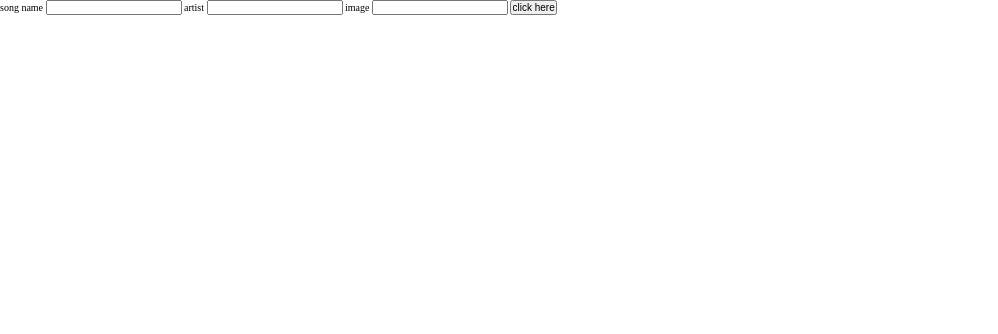
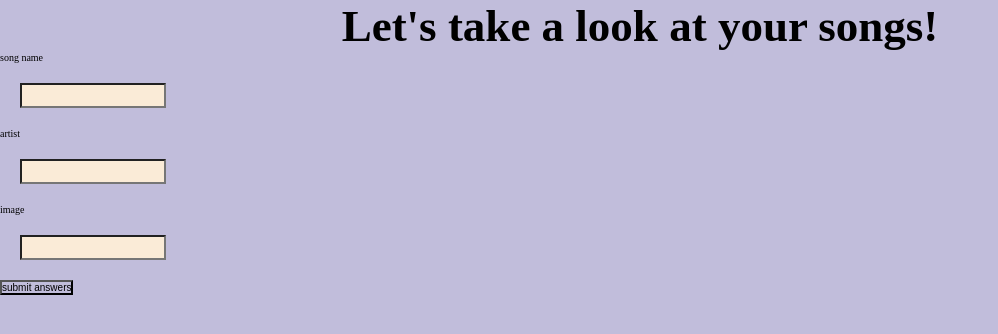
Before and after one commit to staten-island-tech/dom-manipulation-project-july1012, a plain HTML site: page index.html in a window 1280 px wide. Shown: the whole page, without its empty margins (0-998 px from the left). Drawn offline with Linux system fonts and the light colour scheme.

Commit message:
sdgvdzsesds

```diff
--- a/index.html
+++ b/index.html
@@ -7,6 +7,7 @@
     <title>album</title>
 </head>
 <body>
+    <h1 class="header">Let's take a look at your songs! </h1>
     <form id="form">
         <label for="name" >song name </label>
         <input type="text" id="name" class="textbox"/>
@@ -14,7 +15,7 @@
         <input type="text" id="artist" class="textbox"/>
         <label for="image" >image </label>
         <input type="text" id="image" class="textbox"/>
-        <input type="submit" name="submit" value="click here"/>
+        <input type="submit"  name="submit" value="submit answers"/>
     </form>
 
     <div class="page"></div>
--- a/style.css
+++ b/style.css
@@ -5,8 +5,18 @@ body,
     font-size: 10px;
     padding: 0;
     margin: 0;
+    background-color: #C1BDDB;
 }
-
+@media screen and (max-width: 900px) {
+    .card{
+        width: 40%;
+    }
+}
+@media screen and (max-width: 600px) {
+    .card{
+        width: 100%;
+    }
+}
 .box{
     width: 20rem;
     height: 20rem;
@@ -16,10 +26,11 @@ body,
     justify-content: space-evenly;
     border-radius: 30px;
     margin: 5rem;
-    background-color: rgba(240, 166, 178, 0.245);
+    background-color: #F2B7C6;
     position: relative;
     transition: 0.5s;
     box-shadow: 5px 5px 5px 1px #EB9486;
+
 }
 .box:hover {
     transform: translateY(-15px);
@@ -31,5 +42,25 @@ body,
 
 
 .page{
+    background-color: #C1BDDB;
     display: flex;
+
 }
+
+.header{
+    font-size: 45px;
+    display: flex;
+    align-items: center;
+    justify-content: space-evenly;
+    background-color: #C1BDDB;
+}
+
+.textbox{
+    font-size: 10px;
+    display: flex;
+    align-items: center;
+    justify-content: space-evenly;
+    margin: 20px;
+    background-color: antiquewhite;
+    padding:5px;
+}
```
